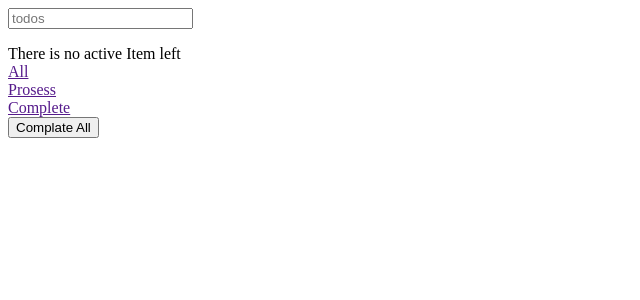
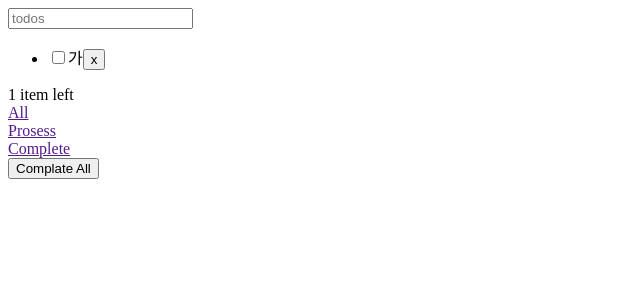
Before and after one commit to Lysimachia/vanila-react-study, a React app: page / in a window 1280 px wide. Shown: the top 300 px of the page, without its empty margins (0-640 px from the left). Built offline with nearby package versions, Linux system fonts and the light colour scheme.

Commit message:
add edit mode by toggle

```diff
--- a/src/TodoList.tsx
+++ b/src/TodoList.tsx
@@ -3,24 +3,30 @@ import React from 'react'
 interface Todo {
   id: number | null;
   text: string;
-  status: 'yet' | 'process' | 'completed' | null;
+  status: 'yet' | 'edit' | 'process' | 'completed' | null;
 }
 
 interface TodoItemProps {
   todo: Todo;
   onDelete: any;
+  setEditMode: any;
 }
 
 interface TodoListProps {
   todos: Todo[];
   onDelete: any;
+  setEditMode: any;
 }
 
-function TodoItem ({todo, onDelete}:TodoItemProps) {
+function TodoItem ({todo, onDelete, setEditMode}:TodoItemProps) {
   return (
     <li>
       <input type="checkbox" name="text" />
-      <label htmlFor="text">{todo.text}</label>
+      <label htmlFor="text" onDoubleClick={() => setEditMode(todo)}>{todo.text}</label>
+      <input
+        type="text"
+        value={todo.text}
+        style={{display: todo.status === 'edit' ? 'inline' : 'none'}}/>
       <span>
         <button onClick={() => onDelete(todo.id)}>x</button>
       </span>
@@ -28,12 +34,17 @@ function TodoItem ({todo, onDelete}:TodoItemProps) {
   )
 }
 
-function TodoList({ todos, onDelete }: TodoListProps) {
+function TodoList({ todos, onDelete, setEditMode }: TodoListProps) {
   return (
     <ul>
       {
         todos.map((todo) => (
-          <TodoItem todo={todo} key={todo.id} onDelete={onDelete} />
+          <TodoItem
+            todo={todo}
+            key={todo.id}
+            onDelete={onDelete}
+            setEditMode={setEditMode}
+          />
         ))
       }
     </ul>
--- a/src/index.tsx
+++ b/src/index.tsx
@@ -7,12 +7,12 @@ import Filter from './Filter';
 interface Todos {
   id: number | null;
   text: string;
-  status: 'yet' | 'process' | 'completed' | null;
+  status: 'yet' | 'process' | 'completed' | 'eidt' | null;
 }
 
 function App() {
   const [newTodo, setNewTodo] = useState('');
-  const [todos, setTodos] = useState([{id: null ,text: '', status: null}]);
+  const [todos, setTodos] = useState([{id: Date.now() ,text: '가', status: null}]);
 
   const onChange = (e: any) => {
     setNewTodo(e.target.value);
@@ -29,8 +29,24 @@ function App() {
     }
   }
 
-  const onDelete = (id: Pick<Todos, 'id'>) => {
+  const onDelete = (id: number) => {
     setTodos(todos.filter(todo => todo.id !== id));
+  }
+
+  const setEditMode = (next: any) => {
+    if(next.status !== 'edit'){
+      setTodos(todos.map(prev => prev.id === next.id
+        ? {...prev, status: 'edit'}
+        : prev
+        ));
+    } else {
+      setTodos(todos.map(prev => prev.id === next.id
+        ? {...prev, status: ''}
+        : prev
+        ));
+    }
+
+
   }
 
   return (
@@ -39,6 +55,7 @@ function App() {
       <TodoList
         todos={todos.filter(todo => todo.id != null)}
         onDelete={onDelete}
+        setEditMode={setEditMode}
       />
       <Filter todos={todos.filter(todo => todo.id != null)} />
     </>
```
